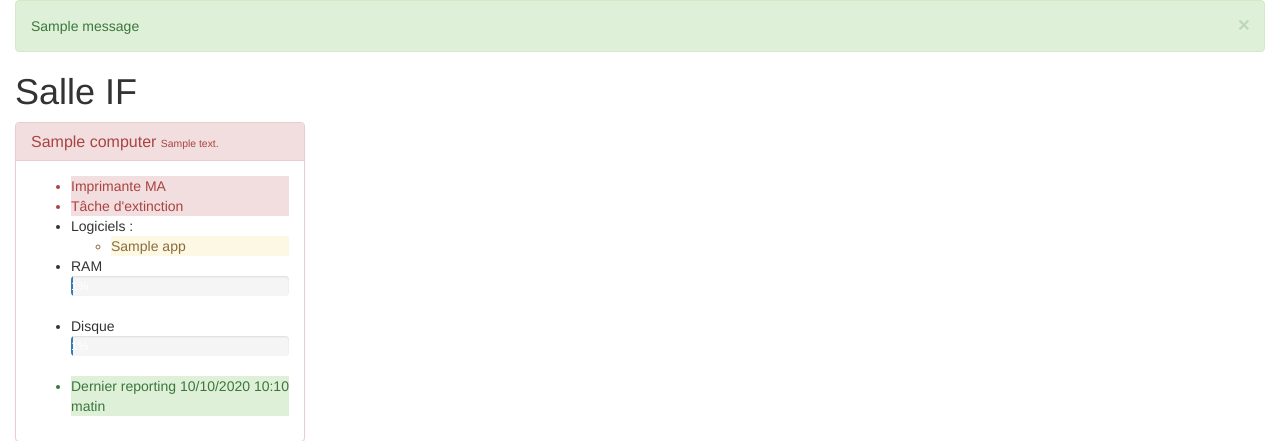
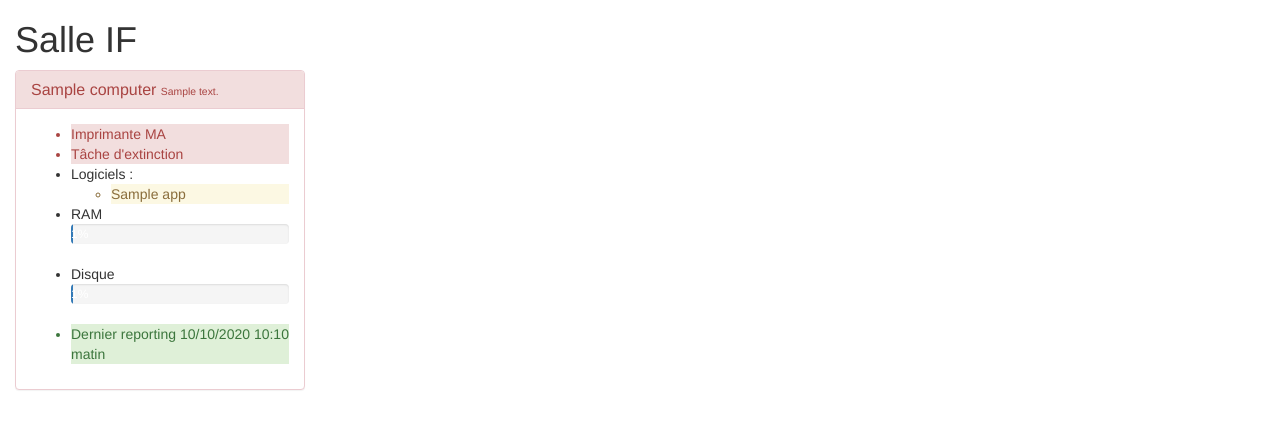
Before and after one commit to BdEINSALyon/dashboard, a Django app: template board/templates/board/computer.html in a window 1280 px wide. Shown: the top 441 px of the page. Run offline with Django 3.2, Linux system fonts and the light colour scheme; the template is opened without the code that fills it: most values are stand-ins (such as "Sample title", 1, 10 or a date in 2020); one stand-in notice (Sample message) is shown; data that the repository does not hold is empty; some libraries are stand-ins or nearby versions.

Commit message:
Remove calls to unused resources

```diff
--- a/board/templates/board/base.html
+++ b/board/templates/board/base.html
@@ -10,31 +10,31 @@
     <title>{% block title %}{% endblock %}</title>
 
     {% block javascript %}
-        <script src="https://code.jquery.com/jquery-2.2.3.min.js"
-                integrity="sha256-a23g1Nt4dtEYOj7bR+vTu7+T8VP13humZFBJNIYoEJo="
-                crossorigin="anonymous"></script>
-        <script src="https://maxcdn.bootstrapcdn.com/bootstrap/3.3.7/js/bootstrap.min.js"
-                integrity="sha384-Tc5IQib027qvyjSMfHjOMaLkfuWVxZxUPnCJA7l2mCWNIpG9mGCD8wGNIcPD7Txa"
-                crossorigin="anonymous"></script>
+{#        <script src="https://code.jquery.com/jquery-2.2.3.min.js"#}
+{#                integrity="sha256-a23g1Nt4dtEYOj7bR+vTu7+T8VP13humZFBJNIYoEJo="#}
+{#                crossorigin="anonymous"></script>#}
+{#        <script src="https://maxcdn.bootstrapcdn.com/bootstrap/3.3.7/js/bootstrap.min.js"#}
+{#                integrity="sha384-Tc5IQib027qvyjSMfHjOMaLkfuWVxZxUPnCJA7l2mCWNIpG9mGCD8wGNIcPD7Txa"#}
+{#                crossorigin="anonymous"></script>#}
     {% endblock javascript %}
 
     {% block style %}
         <link rel="stylesheet" href="https://maxcdn.bootstrapcdn.com/bootstrap/3.3.7/css/bootstrap.min.css"
               integrity="sha384-BVYiiSIFeK1dGmJRAkycuHAHRg32OmUcww7on3RYdg4Va+PmSTsz/K68vbdEjh4u"
               crossorigin="anonymous">
-        <link rel="stylesheet" href="{% static 'board/style.css' %}">
+{#        <link rel="stylesheet" href="{% static 'board/style.css' %}">#}
     {% endblock style %}
 </head>
 <body>
 <div class="container-fluid">
-    {% for message in messages %}
-        <div class="alert alert-dismissible alert-{{ message.tags }} fade in" role="alert">
-            <button type="button" class="close" data-dismiss="alert" aria-label="Close">
-                <span aria-hidden="true">&times;</span>
-            </button>
-            {{ message }}
-        </div>
-    {% endfor %}
+{#    {% for message in messages %}#}
+{#        <div class="alert alert-dismissible alert-{{ message.tags }} fade in" role="alert">#}
+{#            <button type="button" class="close" data-dismiss="alert" aria-label="Close">#}
+{#                <span aria-hidden="true">&times;</span>#}
+{#            </button>#}
+{#            {{ message }}#}
+{#        </div>#}
+{#    {% endfor %}#}
 
     {% block content %}
     {% endblock content %}
```
